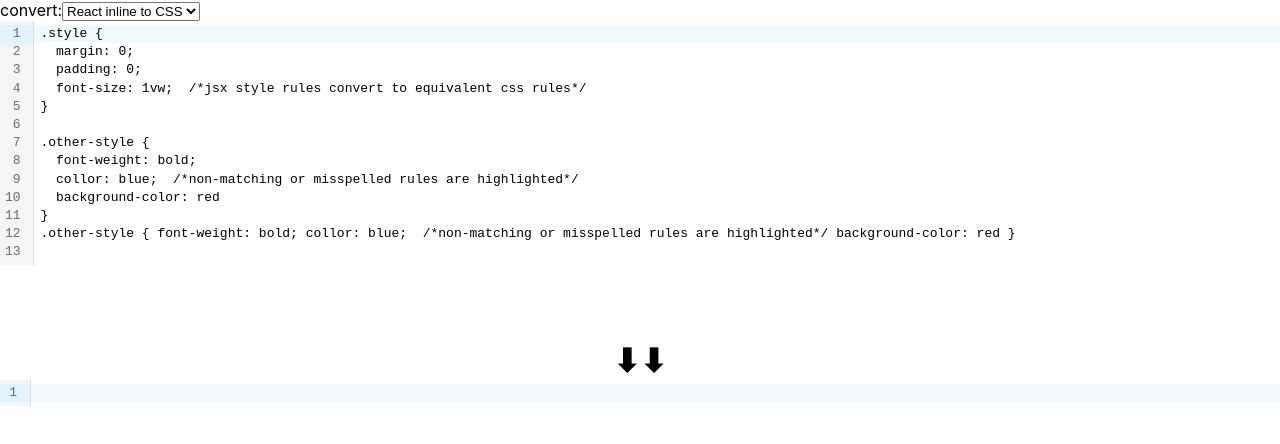
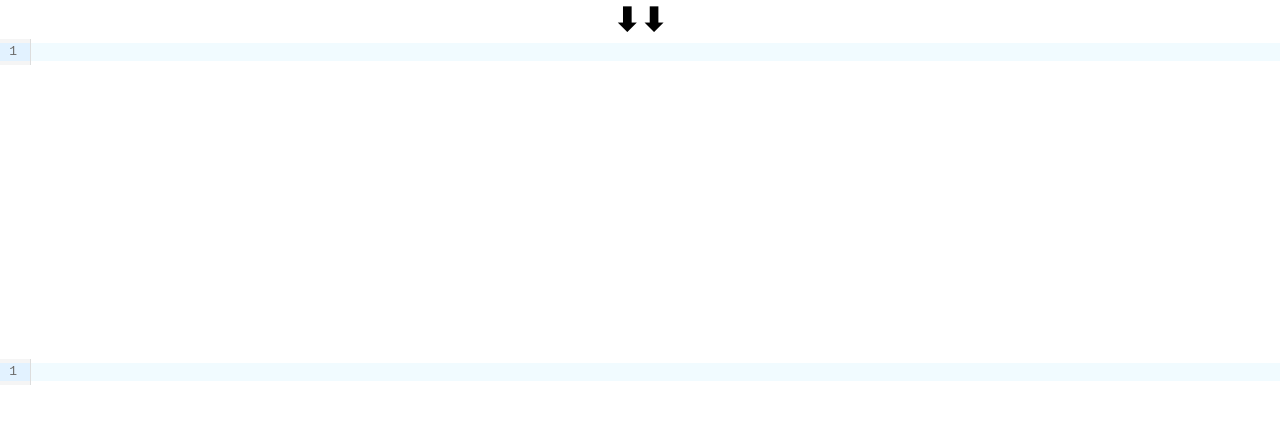
Before and after one commit to daslyfe/react-inline-css-converter, a React (Create React App) app: page / in a window 1280 px wide. Shown: the top 444 px of the page. Built offline with nearby package versions, Linux system fonts and the light colour scheme.

Commit message:
fix focus to prevent infinite rerenders

```diff
--- a/src/App.js
+++ b/src/App.js
@@ -1,7 +1,7 @@
 import "./App.css";
 import { createRef, useState } from "react";
 import { ar, num } from "./utility/utility";
-import ManipulateString from "./utility/manipulate-strings";
+import CodeFormatter from "./utility/code-formatter";
 import CodeMirror from "@uiw/react-codemirror";
 import "codemirror/keymap/sublime";
 import "./css/codebox.css";
@@ -26,7 +26,7 @@ let otherStyle = {
 marginBottom: "2em", marginTop: "4em",
 `;
 
-const testCssInput= `.style {
+const testCssInput = `.style {
   margin: 0;
   padding: 0;
   font-size: 1vw;  /*jsx style rules convert to equivalent css rules*/
@@ -38,54 +38,58 @@ const testCssInput= `.style {
   background-color: red
 }
 .other-style { font-weight: bold; collor: blue;  /*non-matching or misspelled rules are highlighted*/ background-color: red }
-`
+`;
 
 function App() {
-  const [userInput, setUserInput] = useState([]);
-  const [mode, setMode] = useState("tojsx");
-  console.log("mode " + mode);
+  // const [userInput, setUserInput] = useState([]);
+  const [fromCss, setFromCss] = useState([]);
+  const [fromJsx, setFromJsx] = useState([]);
 
-  const inputBoxRef = createRef();
+
 
   const handleUserInput = ({ doc }) => {
+    const { modeOption } = doc;
+    console.log("modeOption " + modeOption)
     const { children } = doc;
     const lines = children
       .map(({ lines }) => lines.map(({ text }) => text))
       .flat(1);
-    setUserInput(lines);
+    modeOption === "text/jsx" ? setFromJsx(lines) : setFromCss(lines);
     console.log(lines);
   };
 
-  const handleSelect = ({ target }) => {
-    setMode(target.value);
-  };
+  // const handleSelect = ({ target }) => {
+  //   setMode(target.value);
+  // };
 
-  const codeMirrorMode = mode === "tocss" ? "jsx" : "css";
   return (
     <div className="App">
       <div className="">
-        <label htmlFor="convert">convert:</label>
+        {/* <label htmlFor="convert">convert:</label>
 
         <select name="convert" id="cars" onChange={handleSelect}>
           <option value="tocss">React inline to CSS</option>
           <option value="tojsx">CSS to React inline</option>
-        </select>
+        </select> */}
       </div>
 
-      <div className="code-box-wrapper">
+      {/* <div className="code-box-wrapper">
         <CodeMirror
-          value={testCssInput}
+          value={defaultInput}
           onChange={handleUserInput}
           options={{
             theme: "codebox",
             tabSize: 2,
             keyMap: "sublime",
-            mode: codeMirrorMode,
+            mode: "jsx",
           }}
         />
-      </div>
-      <center><h1 style={{margin: 0}}>&#11015;&#11015;</h1></center>
-      <ManipulateString stringArray={userInput} mode={mode} />
+      </div> */}
+      <center>
+        <h1 style={{ margin: 0 }}>&#11015;&#11015;</h1>
+      </center>
+      <CodeFormatter key={"jsx"} onChange={handleUserInput} stringArray={fromCss} mode={"jsx"} />
+      <CodeFormatter key={"css"} onChange={handleUserInput} stringArray={fromJsx} mode={"css"} />
     </div>
   );
 }
--- a/src/utility/manipulate-strings.js
+++ b/src/utility/code-formatter.js
@@ -10,11 +10,9 @@ const findDoubleSpaces = / +(?= )/g;
 const findSemicolon = /[;]/g;
 const findClassName = /\.(.*?)\{/g;
 const findHyphenAndNextLetter = /-[a-z]/g;
-const findBetweenColonAndSemicolon = /(?<=\:)(.*?)(?=\;)/g;
+const findBetweenColonAndSemicolon = /(?<=:)(.*?)(?=;)/g;
 
-
-function ManipulateString({ mode, stringArray }) {
-
+function CodeFormatter({ mode, stringArray, onChange, className, style }) {
   const reAddComments = (comments, filteredArray) => {
     //convert js style syntax array to css/js style syntax array
     comments = comments.map(({ comment, index }) =>
@@ -33,6 +31,7 @@ function ManipulateString({ mode, stringArray }) {
   };
 
   const toCss = () => {
+    console.log("toCSS triggered")
     let comments = [];
     const filteredArray = stringArray.map((string, index) => {
       //filter out code comments
@@ -64,7 +63,7 @@ function ManipulateString({ mode, stringArray }) {
 
       return string;
     });
-
+    console.log(reAddComments(comments, filteredArray))
     return reAddComments(comments, filteredArray);
   };
   const toJsx = () => {
@@ -86,28 +85,30 @@ function ManipulateString({ mode, stringArray }) {
         .replace(findBetweenColonAndSemicolon, (match) => ` "${match.trim()}"`)
         .replace(findSemicolon, (match, index) =>
           string[index - 1] !== "}" ? "," : ""
-        );
+        )
+        .replace(findDoubleSpaces, "");
 
       return string;
     });
 
     return reAddComments(comments, filteredArray);
   };
-  const convertedString = mode === "tocss" ? toCss() : toJsx();
-  const codeMirrorMode = mode === "tocss" ? "css" : "jsx";
+  const convertedString = mode === "css" ? toCss() : toJsx();
+  console.log(mode + " " + convertedString)
 
   return (
-    <div className="code-box-wrapper">
+    <div style={style} className={`code-box-wrapper ${className}`}>
       <CodeMirror
+        onChange={onChange ? onChange : (e) => console.log(e)} //prevents error in Codemirror library where if onChange is not defined, it will crash
         value={convertedString}
         options={{
           theme: "codebox",
           tabSize: 2,
           keyMap: "sublime",
-          mode: codeMirrorMode,
+          mode: mode,
         }}
       />
     </div>
   );
 }
-export default ManipulateString;
+export default CodeFormatter;
```
